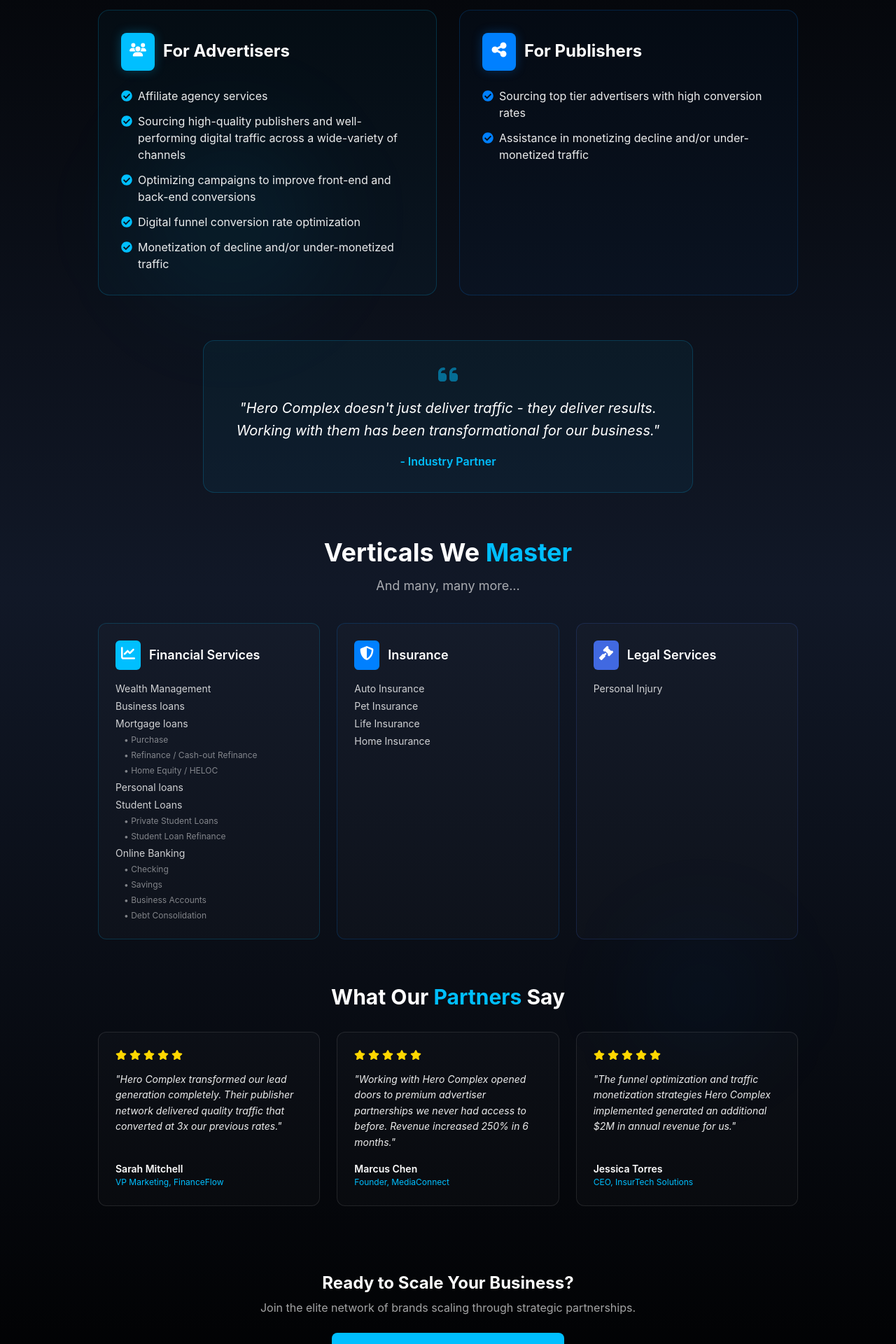
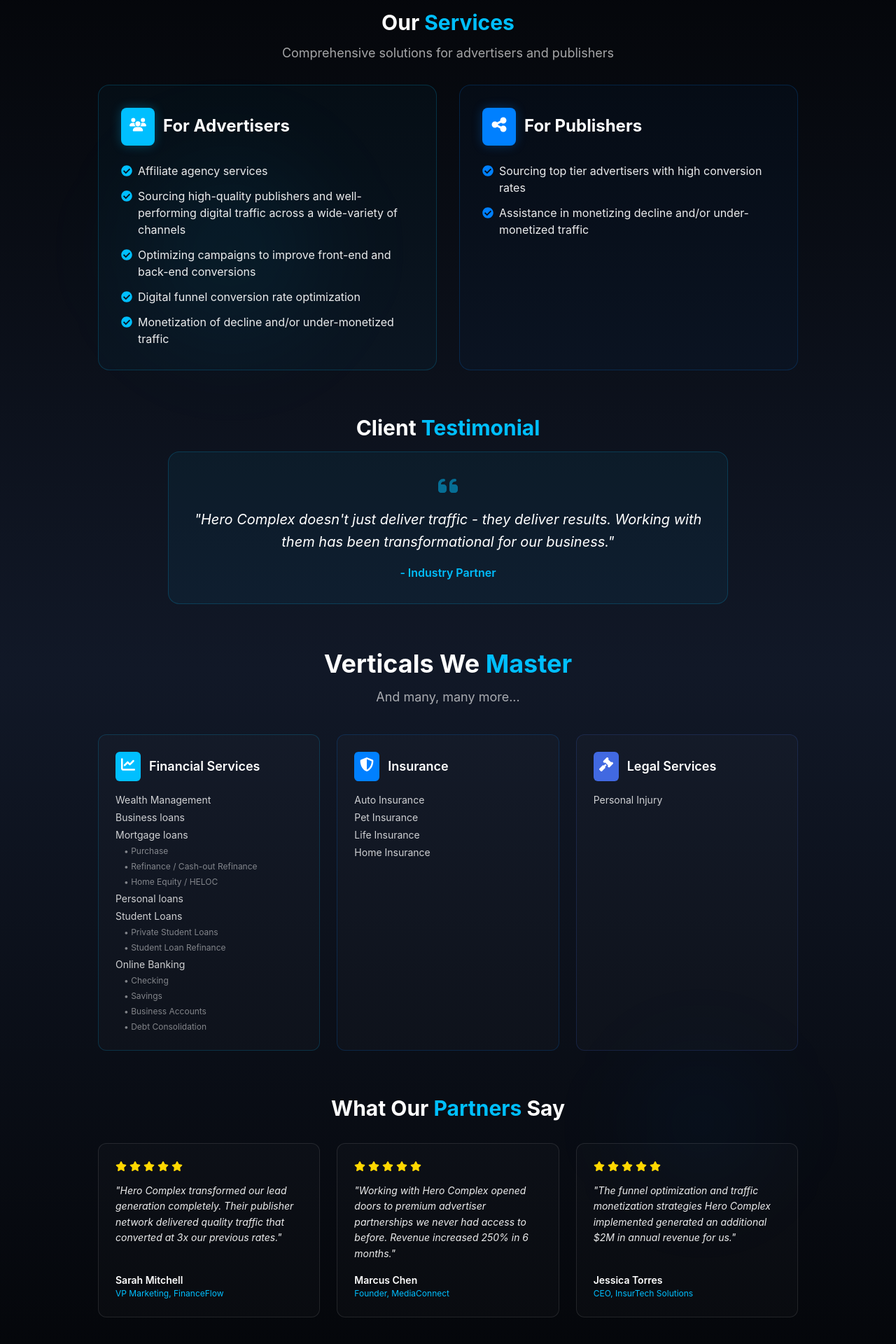
Before and after one commit to Gertti/BM, a React (Vite) app: page / in a window 1280 px wide. Shown: the part 1260-3180 px from the top of the page at 70% size. Built offline with nearby package versions, Linux system fonts and the light colour scheme.

Commit message:
what we do done

```diff
--- a/src/components/WhatWeDo.tsx
+++ b/src/components/WhatWeDo.tsx
@@ -186,8 +186,31 @@ const WhatWeDo = () => {
           </VStack>
 
           {/* Services Section */}
-          <Box w="full" maxW="1000px" mx="auto">
-            <SimpleGrid columns={{ base: 1, md: 2 }} spacing={8}>
+          <VStack spacing={8} w="full" maxW="1000px" mx="auto">
+            <VStack spacing={3} textAlign="center">
+              <Heading
+                as="h3"
+                fontSize={{ base: '2xl', md: '3xl' }}
+                fontWeight="bold"
+                color="white"
+                textAlign="center"
+              >
+                Our{' '}
+                <Text as="span" color="#00BFFF">
+                  Services
+                </Text>
+              </Heading>
+              <Text
+                fontSize="lg"
+                color="whiteAlpha.700"
+                textAlign="center"
+                maxW="600px"
+              >
+                Comprehensive solutions for advertisers and publishers
+              </Text>
+            </VStack>
+
+            <SimpleGrid columns={{ base: 1, md: 2 }} spacing={8} w="full">
 
               {/* Advertisers */}
               <Box
@@ -291,16 +314,29 @@ const WhatWeDo = () => {
                 </VStack>
               </Box>
             </SimpleGrid>
-          </Box>
+          </VStack>
 
-          {/* Quote */}
+          {/* Quote Section */}
+          <VStack spacing={4} textAlign="center" maxW="800px" mx="auto">
+            <Heading
+              as="h3"
+              fontSize={{ base: '2xl', md: '3xl' }}
+              fontWeight="bold"
+              color="white"
+              textAlign="center"
+            >
+              Client{' '}
+              <Text as="span" color="#00BFFF">
+                Testimonial
+              </Text>
+            </Heading>
+
             <Box
               bg="rgba(0, 191, 255, 0.05)"
               borderRadius="2xl"
               border="1px solid"
               borderColor="rgba(0, 191, 255, 0.2)"
               p={{ base: 6, md: 8 }}
-            maxW="700px"
               textAlign="center"
               mx="auto"
             >
@@ -323,6 +359,7 @@ const WhatWeDo = () => {
               </Text>
             </VStack>
             </Box>
+          </VStack>
 
           {/* Verticals */}
           <VStack spacing={10} w="full" maxW="1000px" mx="auto">
@@ -473,22 +510,29 @@ const WhatWeDo = () => {
             </SimpleGrid>
           </VStack>
 
-          {/* CTA */}
-          <VStack spacing={6} textAlign="center" pt={8}>
-            <VStack spacing={2}>
+          {/* CTA Section */}
+          <VStack spacing={8} textAlign="center" pt={12} maxW="600px" mx="auto">
+            <VStack spacing={4}>
               <Heading
                 as="h3"
-                fontSize={{ base: 'xl', md: '2xl' }}
+                fontSize={{ base: '2xl', md: '3xl' }}
                 fontWeight="bold"
                 color="white"
+                textAlign="center"
               >
-                Ready to Scale Your Business?
+                Ready to Scale Your{' '}
+                <Text as="span" color="#00BFFF">
+                  Business?
+                </Text>
               </Heading>
               <Text
-                fontSize="md"
+                fontSize={{ base: 'md', md: 'lg' }}
                 color="whiteAlpha.700"
+                textAlign="center"
+                maxW="500px"
+                lineHeight="1.6"
               >
-                Join the elite network of brands scaling through strategic partnerships.
+                Join the elite network of brands scaling through strategic partnerships and unlock your growth potential.
               </Text>
             </VStack>
 
```
Lines whose indentation alone changed are shown as unchanged.
